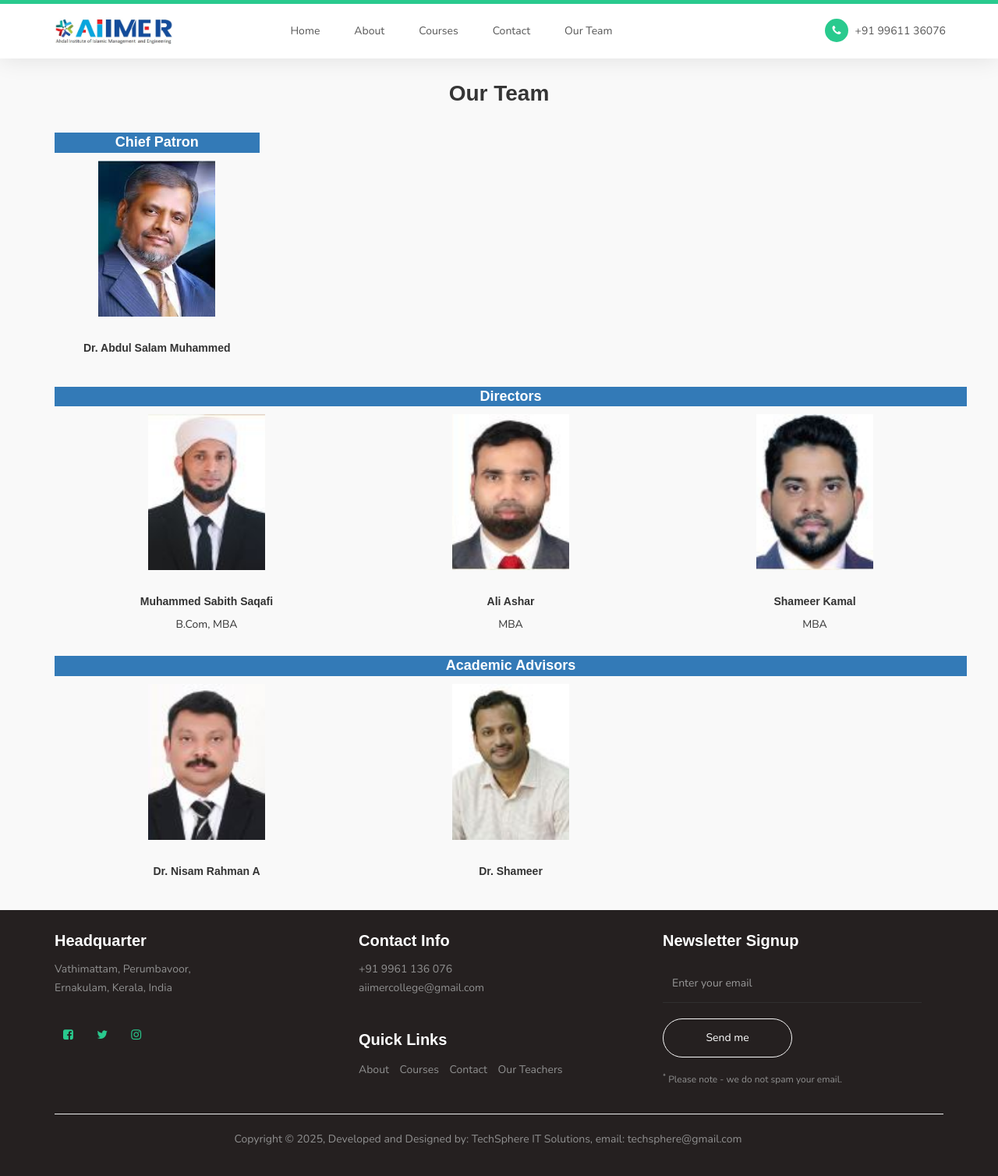
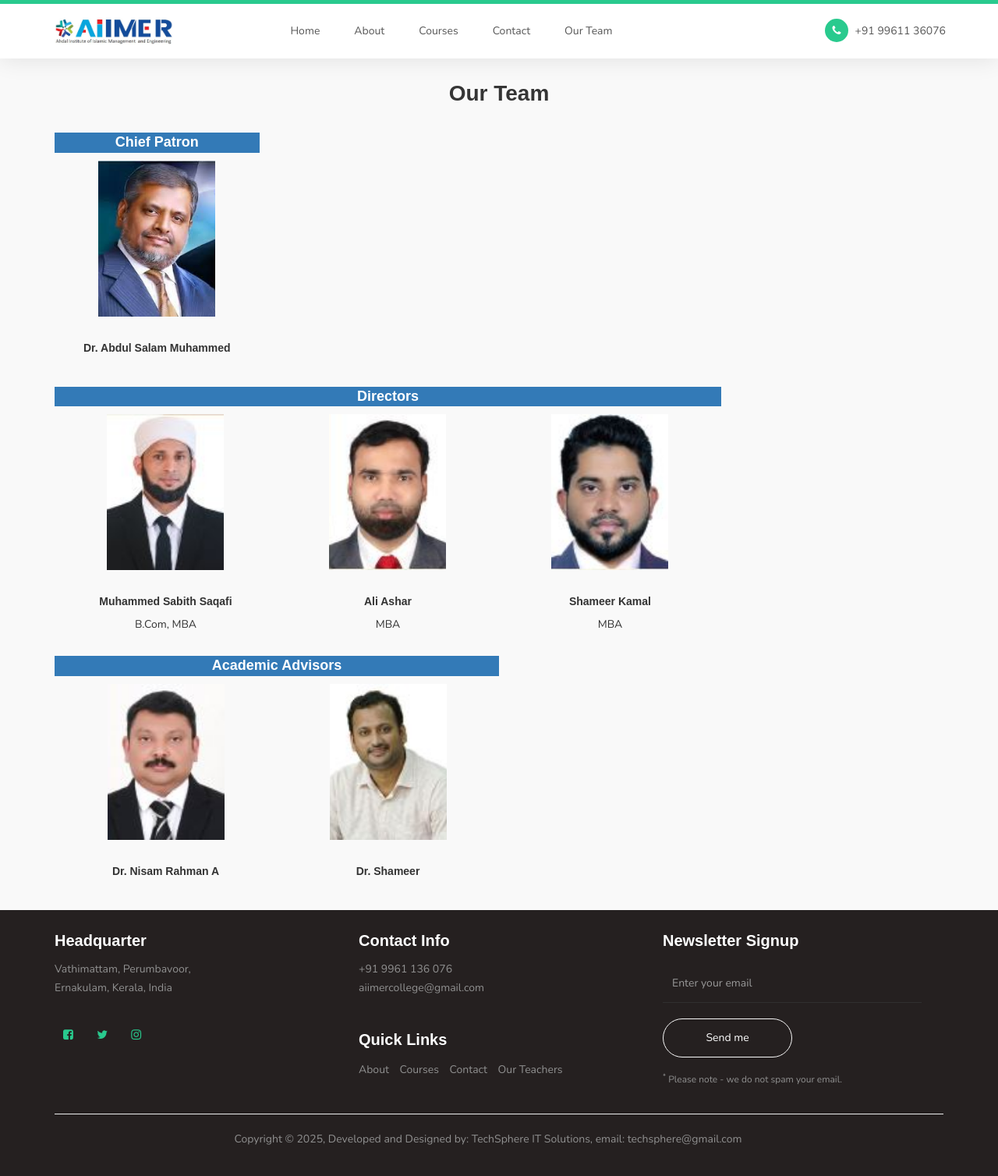
Before and after one commit to shareefta/aiimer, a Django app: page /teachers/ in a window 1280 px wide. Shown: the whole page at 78% size. Run offline with Django 5.2, Linux system fonts and the light colour scheme; some libraries are stand-ins or nearby versions; some web fonts are replaced.

Commit message:
3rd Commit - Modified Team Pages

```diff
--- a/templates/team.html
+++ b/templates/team.html
@@ -6,10 +6,7 @@
 <section id="team">
     <div class="container">
         <div class="row">
-            {% comment %} <div class="col-12 text-center section-title"> {% endcomment %}
-                <h2 class="text-center">Our Team</h2>
-            {% comment %} </div> {% endcomment %}
-
+            <h2 class="text-center">Our Team</h2>
             <!-- Chief Patron -->
             <div class="container">
                 <div class="row justify-content-center">
@@ -31,8 +28,8 @@
             </div>
 
             <!-- Directors -->
-            <div class="col-md-12 text-center mt-3">
-                <div class="container">
+            <div class="container">
+                <div class="col-md-9 text-center mt-3">
                     <div class="row justify-content-center">
                         <h4 class="bg-primary text-white py-2">Directors</h4>
                         <div class="col-md-4">
@@ -82,11 +79,11 @@
             </div>
 
             <!-- Academic Advisors -->
-            <div class="col-md-12 text-center mt-3">
-                <div class="container">
+            <div class="container">
+                <div class="col-md-6 text-center mt-3">
                     <div class="row justify-content-center">
                         <h4 class="bg-primary text-white py-2">Academic Advisors</h4>
-                        <div class="col-md-4">
+                        <div class="col-md-6">
                             <div class="border p-3 text-center shadow-sm rounded bg-light">
                                 <div class="team-image my-3">
                                     <img src="{% static 'images/nizam_rahman.JPG' %}"
@@ -99,7 +96,7 @@
                                 </div>
                             </div>
                         </div>
-                        <div class="col-md-4">
+                        <div class="col-md-6">
                             <div class="border p-3 text-center shadow-sm rounded bg-light">
                                 <div class="team-image my-3">
                                     <img src="{% static 'images/shameer.JPG' %}"
```
